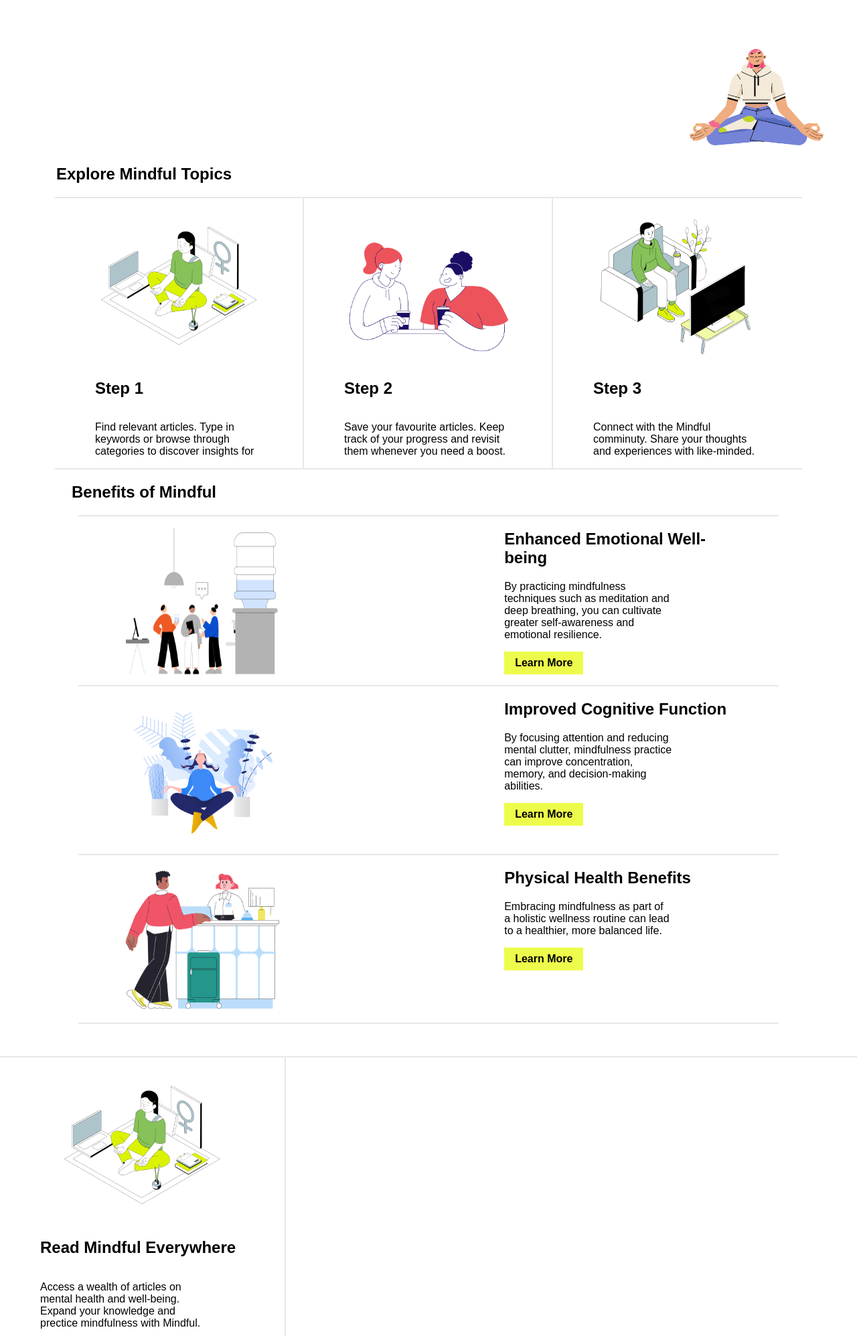
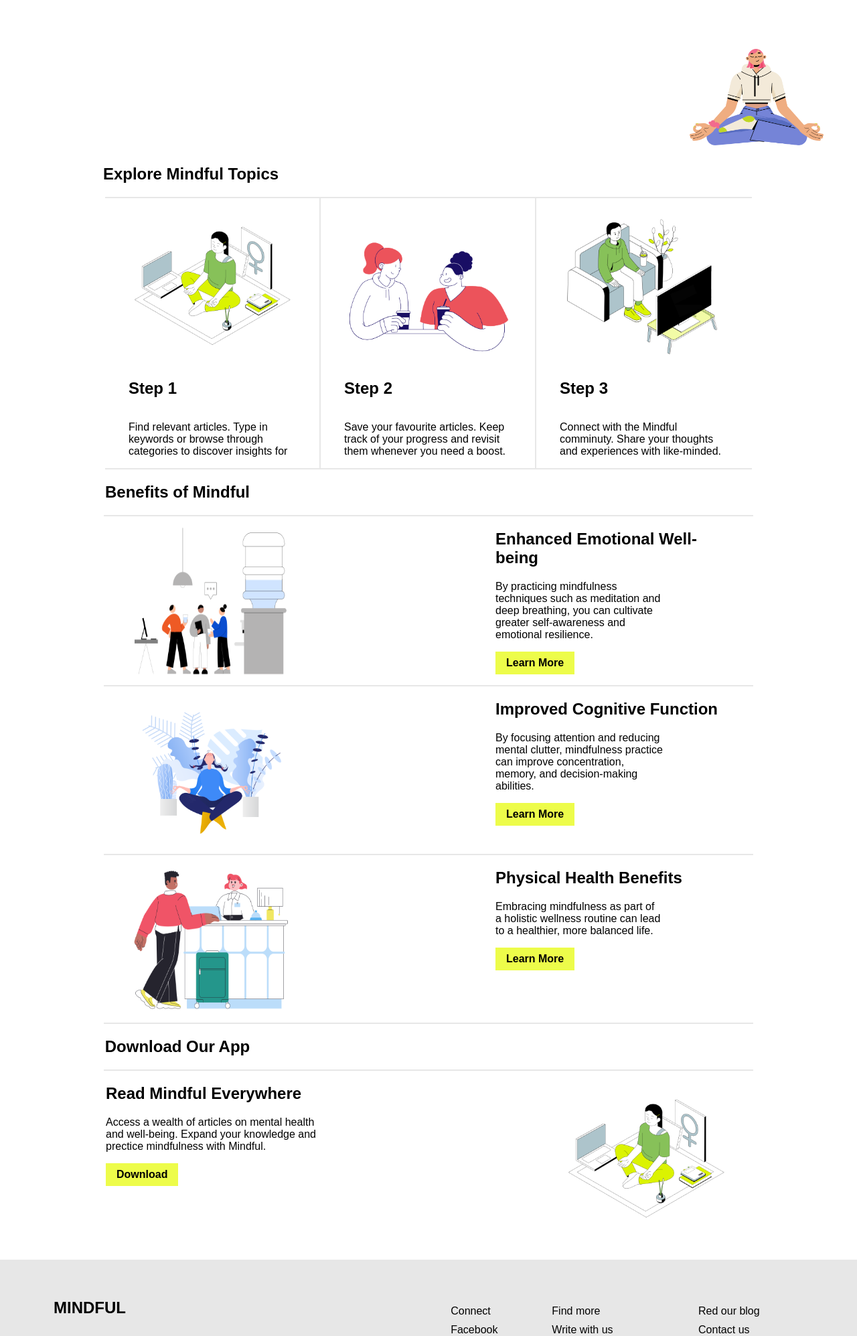
Before and after one commit to DominikSubocz/Mindful, a PHP site: page /Mindful/ in a window 1280 px wide. Shown: the part 435-2430 px from the top of the page at 67% size. Run offline with PHP 8.4, Linux system fonts and the light colour scheme.

Commit message:
Index page finished
I have finished working on Index page. Layout and style seem to be more or less on the point.

I'm very happy with how it turned out.

```diff
--- a/css/style.css
+++ b/css/style.css
@@ -431,6 +431,12 @@ input:not(input.button) {
     align-items: center;
     text-align: center;
     border-width: 2px 0 0 0;
+  }
+
+  .step-card div{
+    display: flex;
+    flex-direction: column;
+    align-items: center;
   }
 
   .step-card p{
@@ -1316,8 +1322,6 @@ input:not(input.button) {
     max-width: 1500px;
     border-width: 2px 0 2px 0 !important;
 
-
-
   }
 
   .step-card{
@@ -1325,7 +1329,7 @@ input:not(input.button) {
     flex-direction: column;
     justify-content: flex-end;
     border-width: 0 2px 0 0 !important;
-    padding:0 60px 0 60px;
+    padding:0 35px 0 35px;
   }
 
 
@@ -1369,7 +1373,7 @@ input:not(input.button) {
   }
 
   .index-benefits .index-steps-container .step-card div{
-    margin-left:25.5vw;
+    margin:0 auto 0 300px;
     width: 350px;
   }
 
@@ -1391,7 +1395,11 @@ input:not(input.button) {
     margin-bottom:-250px;
     position: relative;
     margin: 0 auto -250px auto;
-    right: 425px;
+    right: 375px;
+  }
+
+  .index-steps .index-steps-heading{
+    right: 355px;
   }
 
   .index-benefits .index-steps-container h2{
@@ -1403,4 +1411,36 @@ input:not(input.button) {
     width: 100%;
     top:-150px;
   }
+
+  .index-app{
+    display: flex;
+    flex-direction: column;
+  }
+
+  .index-app .index-steps-container{
+    border-width: 2px 0 0 0 !important;
+    grid-template-columns: repeat(1, 1fr);
+
+  }
+
+  .index-app .index-steps-container .step-card div{
+    margin:0 330px 0 auto;
+    position: relative;
+    right: 32px;
+
+  }
+
+  .index-app .index-steps-container h2{
+    max-width: 320px;
+  }
+
+  .index-app .index-steps-container p{
+    max-width: 320px;
+  }
+
+  .index-app .step-card{
+    border-width: 0 !important;
+    flex-direction: row-reverse;
+
+  }
 }
--- a/index.php
+++ b/index.php
@@ -123,12 +123,14 @@ $location = "";
     <div class="index-steps-container">
         <div class="step-card step-one">
             <img src="images/isometric-woman-meditating-at-home.png" alt="Woman sitting meditating at home." class="step-card-img">
+            <div>
                 <h2>Read Mindful Everywhere</h2>
                 <p>
                     Access a wealth of articles on mental health and well-being.
                     Expand your knowledge and prectice mindfulness with Mindful.
                 </p>
                 <a href="#" class="button">Download</a>
+            </div>
 
         </div>
     </div>
```
Lines whose indentation alone changed are shown as unchanged.
